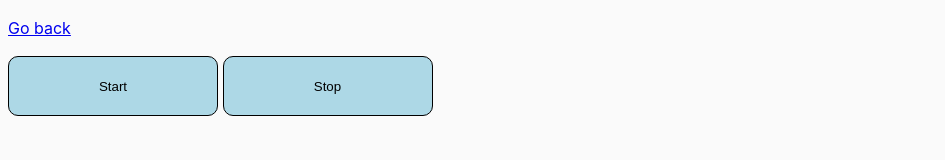
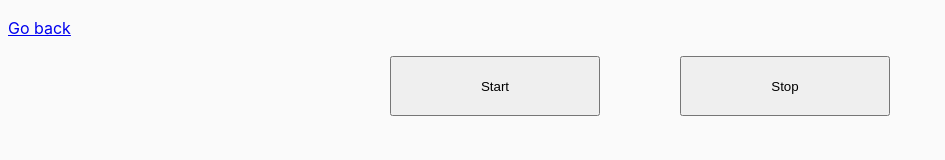
Before and after one commit to kamilszymanski93/goit-js-hw-09, a website built with Parcel: page src/01-color-switcher.html in a window 1280 px wide. Shown: the whole page, without its empty margins (0-945 px from the left). Built offline with nearby package versions, Linux system fonts and the light colour scheme.

Commit message:
color-switcher upgrade

```diff
--- a/src/01-color-switcher.html
+++ b/src/01-color-switcher.html
@@ -5,13 +5,14 @@
     <meta name="viewport" content="width=device-width, initial-scale=1.0" />
     <title>Color switcher</title>
     <link rel="stylesheet" href="css/common.css" />
+    <link rel="stylesheet" href="css/common.css" />
   </head>
   <body>
     <p><a href="index.html">Go back</a></p>
-
-    <button class="switcher-button" type="button" data-start>Start</button>
-    <button class="switcher-button" type="button" data-stop>Stop</button>
-
+    <div class="switcher-box">
+      <button class="switcher-button" type="button" data-start>Start</button>
+      <button class="switcher-button" type="button" data-stop>Stop</button>
+    </div>
     <script src="js/01-color-switcher.js" type="module"></script>
   </body>
 </html>
--- a/src/css/common.css
+++ b/src/css/common.css
@@ -10,22 +10,28 @@ body {
   background-color: #fafafa;
   color: #212121;
   line-height: 1.5;
+  transition: background-color 1s;
 }
 
 img {
   display: block;
   max-width: 100%;
 }
+.switcher-box {
+  display: flex;
+  justify-content: center;
+  gap: 80px;
+}
 .switcher-button {
   height: 60px;
   width: 210px;
-  background-color: lightblue;
+  /* background-color: lightblue;
   color: black;
   border: solid 1px black;
   border-radius: 10px;
-  cursor: pointer;
+  cursor: pointer; */
 }
-.switcher-button:is(:hover, :focus) {
+/* .switcher-button:is(:hover, :focus) {
   color: white;
   background-color: grey;
-}
+} */
```
